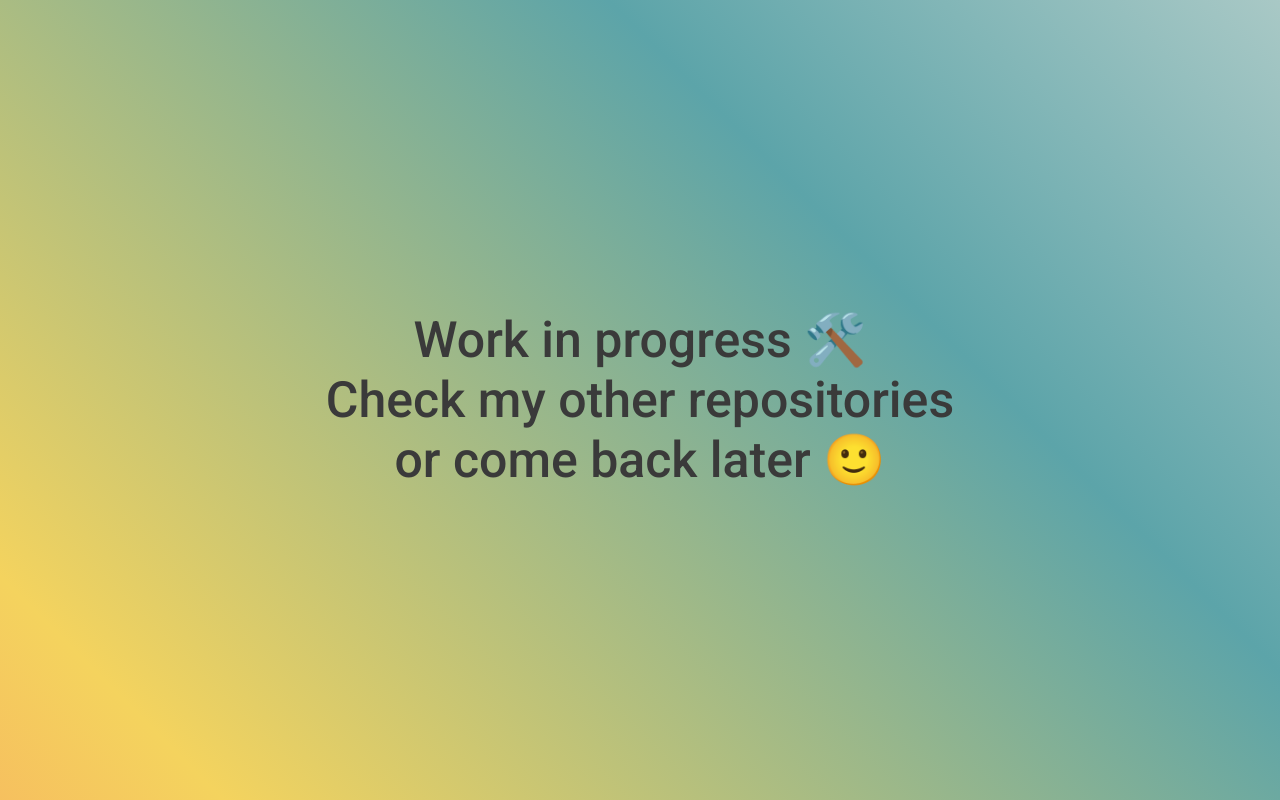
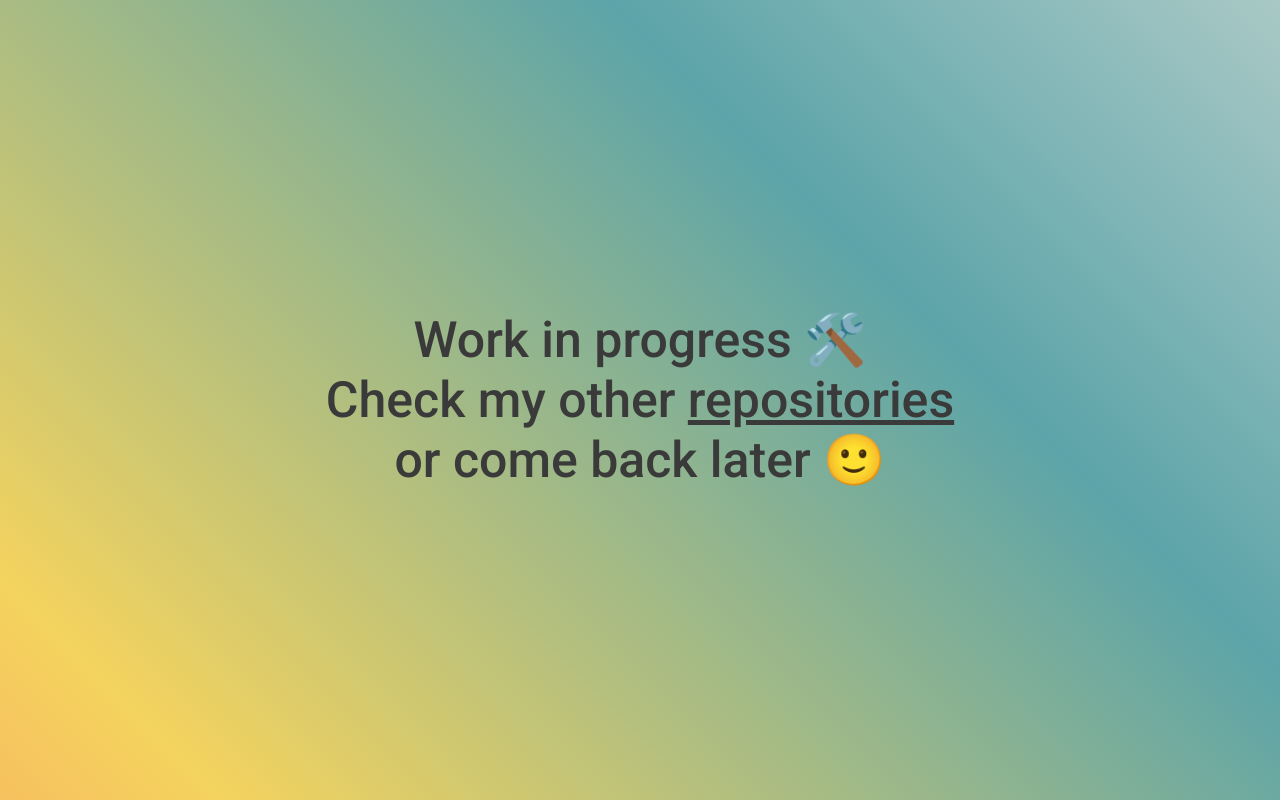
Before and after one commit to xGeekoo/xgeekoo.github.io, a plain HTML site: page index.html in a window 1280 px wide. Drawn offline with Linux system fonts and the light colour scheme.

Commit message:
add link

```diff
--- a/index.html
+++ b/index.html
@@ -14,7 +14,9 @@
   </head>
   <body>
     <h1 class="main-heading">
-      Work in progress 🛠️<br />Check my other repositories or come back later 🙂
+      Work in progress 🛠️<br />Check my other
+      <a href="https://github.com/xGeekoo?tab=repositories">repositories</a> or
+      come back later 🙂
     </h1>
   </body>
 </html>
--- a/style.css
+++ b/style.css
@@ -41,6 +41,15 @@ body {
   line-height: 1.2;
 }
 
+a {
+  color: inherit;
+  transition: 0.3s color;
+}
+
+a:is(:hover, :focus) {
+  color: #14249b;
+}
+
 @keyframes switch-color {
   to {
     background-position: right;
```
